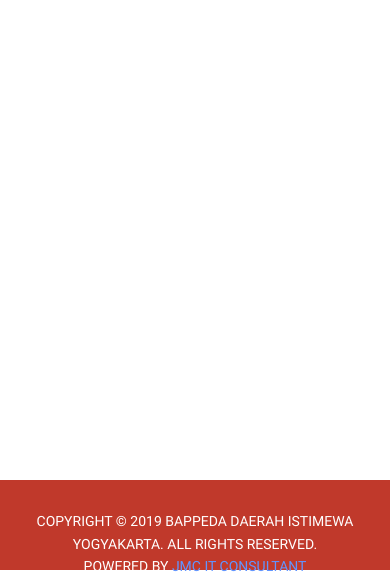
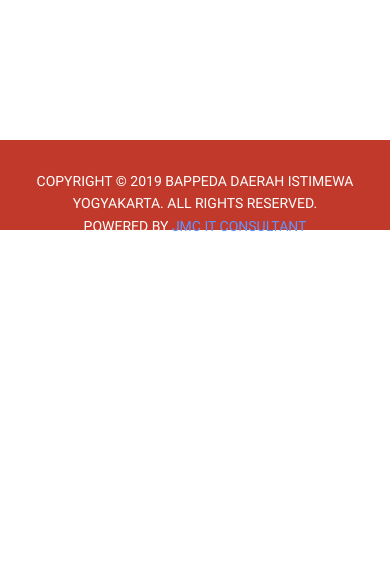
Before and after one commit to iamtara54/Update-Website-Bappeda, a PHP site: page /bappedaDIY/kontak.php in a window 390 px wide. Shown: the part 1824-2401 px from the top of the page. After the commit the page ends 2056 px from the top, so only its background shows below. Run offline with PHP 8.4, Linux system fonts and the light colour scheme; some libraries are stand-ins or nearby versions.

Commit message:
responsive

```diff
--- a/kontak.php
+++ b/kontak.php
@@ -331,7 +331,7 @@
 	}
 @media only screen and (max-width: 767px) {
 	#footer {
-		top: 273%;
+		position: relative;
 	}
 }
 </style>
```
